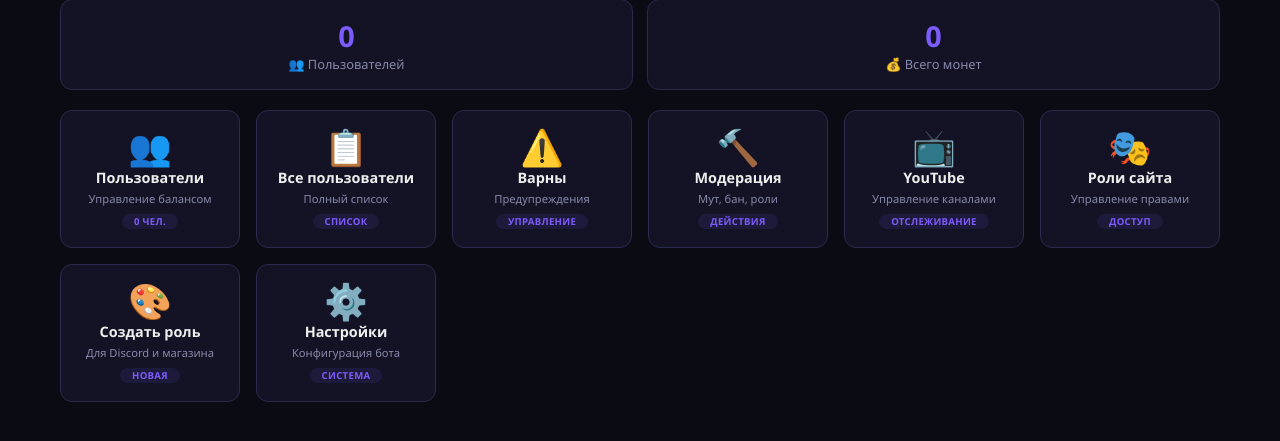
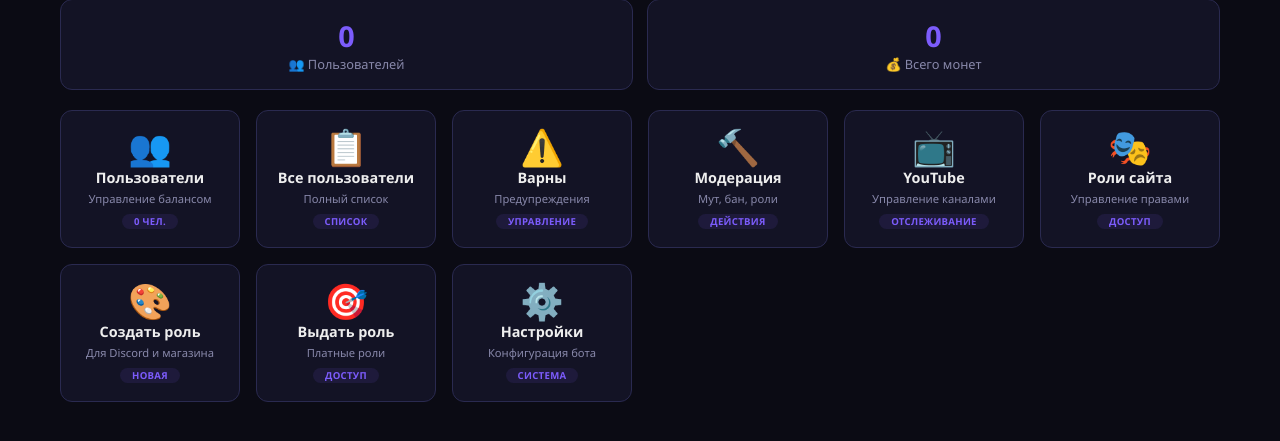
Before and after one commit to Koneko112/Hikigaya-bot-ds, a Node server app: template dashboard/views/admin/dashboard.ejs in a window 1280 px wide. Shown: the part 162-603 px from the top of the page. Run offline with Node 20, Linux system fonts and the light colour scheme; the template is opened without the code that fills it, so the values that code supplies are empty; some libraries are stand-ins or nearby versions.

Commit message:
Update dashboard.ejs

```diff
--- a/dashboard/views/admin/dashboard.ejs
+++ b/dashboard/views/admin/dashboard.ejs
@@ -163,6 +163,14 @@
                 <span class="badge">Новая</span>
             </a>
 
+            <!-- ===== НОВАЯ КАРТОЧКА ===== -->
+            <a href="/admin/give-role" class="admin-card">
+                <span class="icon">🎯</span>
+                <div class="title">Выдать роль</div>
+                <div class="desc">Платные роли</div>
+                <span class="badge">Доступ</span>
+            </a>
+
             <a href="/admin/settings" class="admin-card">
                 <span class="icon">⚙️</span>
                 <div class="title">Настройки</div>
```
